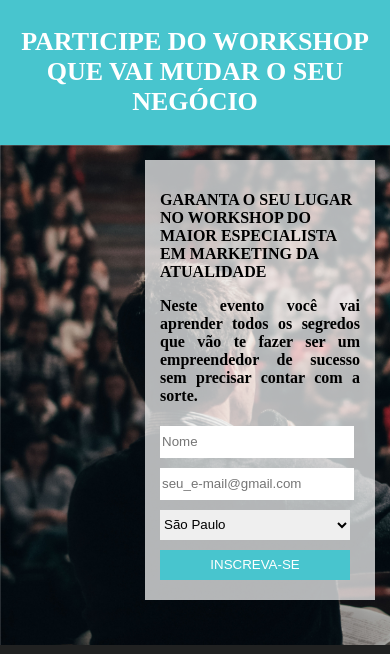
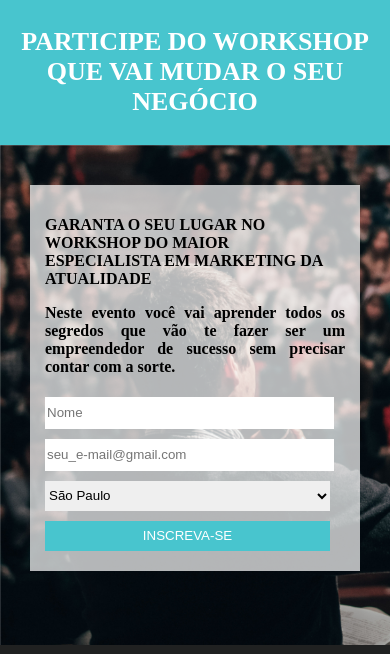
Before and after one commit to AndreiScafi/pagina-de-captura, a plain HTML site: page index1.html in a window 390 px wide. Shown: the top 654 px of the page. Drawn offline with Linux system fonts and the light colour scheme.

Commit message:
Adicionando responsividade ao site de captura.

```diff
--- a/css/style1.css
+++ b/css/style1.css
@@ -79,3 +79,11 @@ footer {
 img {
     width: 150px;
 }
+
+@media screen and (max-width: 600px) {
+    .section1 {
+        float: none;
+        margin: 40px auto;
+        max-width: 300px;
+    }
+}
```
